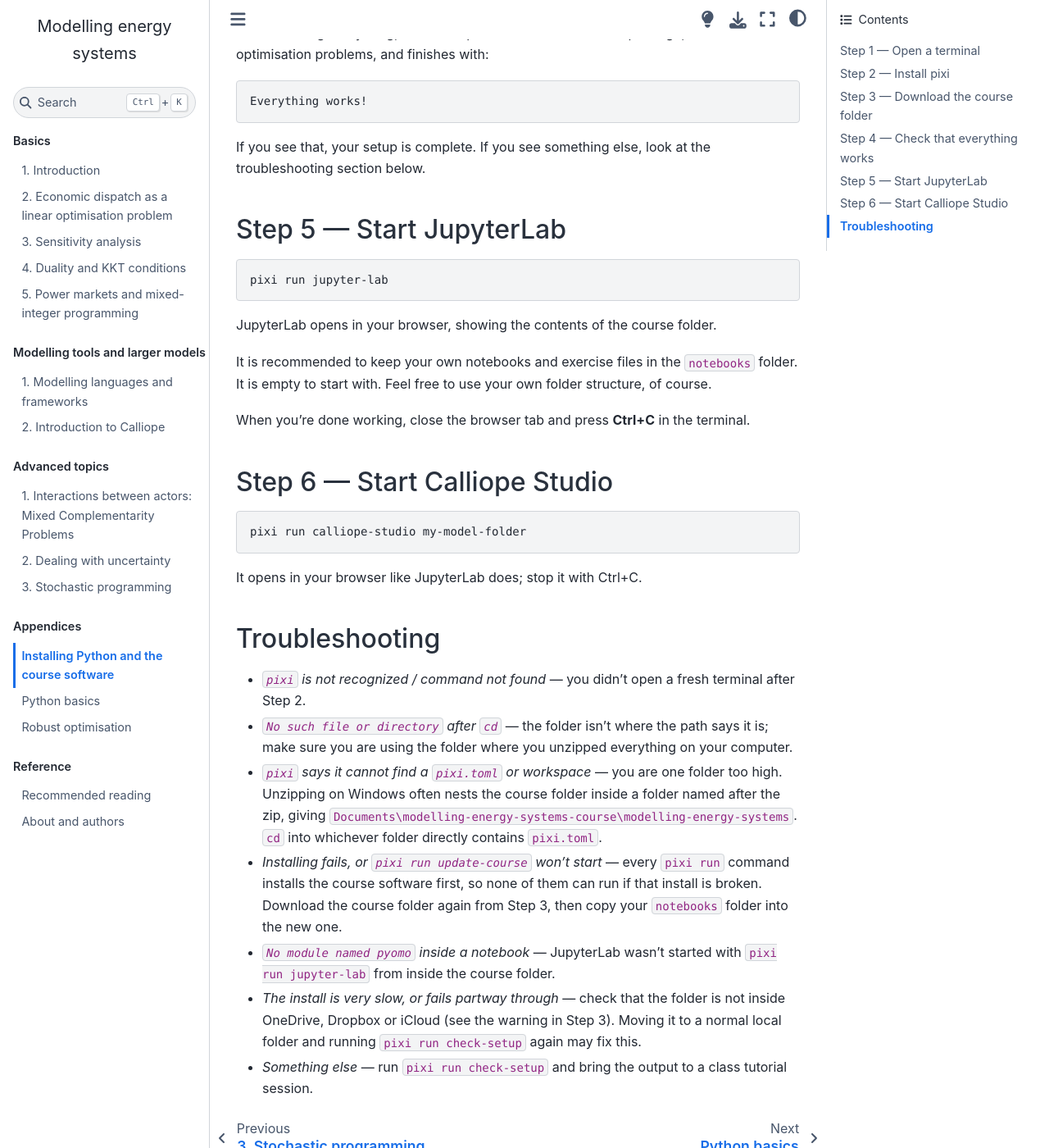
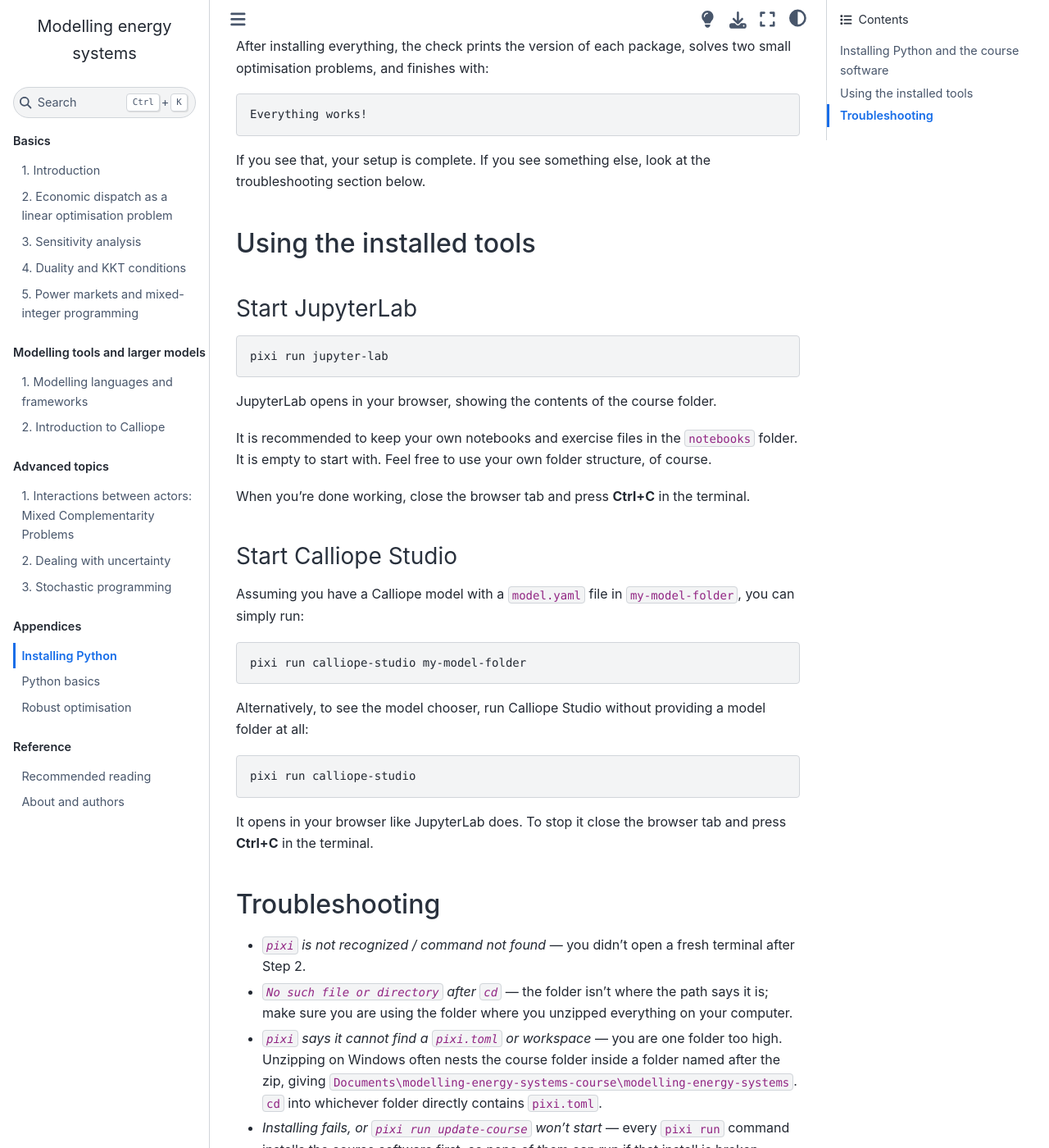
Before and after one commit to sjpfenninger/modelling-energy-systems, a Jupyter Book: the page built from appendix/installing-python.md, in a window 1280 px wide and 1400 px high, scrolled down 1795 px. Shown: the whole window at 82% size. Built offline with Jupyter Book 1.0.4 settings and Sphinx 7.4.7 and the Sphinx Book theme 1.1.4, drawn with Linux system fonts in a browser that asks for light colours; pages that are not in the unit, such as notebooks, are missing from menus; comment, search, counter and statistics services are not loaded.

Commit message:
Split instructions into "installing" and "using"

````diff
--- a/appendix/installing-python.md
+++ b/appendix/installing-python.md
@@ -1,16 +1,18 @@
 (content:installing-python)=
 
-# Installing Python and the course software
+# Installing Python
+
+## Installing Python and the course software
 
 You need two things: **pixi**, a small program that manages Python and all course packages for you, and the **course folder**, which tells pixi exactly what to install.
 If you have other Python installations on your system, including Anaconda, it won't interfere, but don't use its "Anaconda Prompt"; use the normal terminal as described below.)
 
-## Step 1 — Open a terminal
+### Step 1 — Open a terminal
 
 - **Windows:** open the Start menu, type `terminal`, and open **Terminal**. This is a window into which you type commands.
 - **macOS:** press Cmd+Space, type `terminal`, press Enter.
 
-## Step 2 — Install pixi
+### Step 2 — Install pixi
 
 You only need to do this once. Copy the line for your system, paste it into the terminal, and press Enter:
 
@@ -32,7 +34,7 @@ Then **close the terminal, open a new terminal**, and check that Pixi is install
 pixi --version
 ```
 
-## Step 3 — Download the course folder
+### Step 3 — Download the course folder
 
 Download [`modelling-energy-systems-course.zip`](https://github.com/sjpfenninger/modelling-course-env/releases/latest/download/modelling-energy-systems-course.zip), unzip it, and move the resulting `modelling-energy-systems` folder somewhere you'll keep your work, for example into `Documents`.
 This folder defines the course software and is also where your code will live.
@@ -42,7 +44,7 @@ It is best not to put the folder in a location synced by OneDrive, Dropbox or iC
 The course software is several hundred megabytes. Syncing it will be slow and can make the installation fail partway through.
 ```
 
-## Step 4 — Check that everything works
+### Step 4 — Check that everything works
 
 In the terminal, move into the folder, then run the check.
 Assuming you unzipped the folder into "Documents" (adjust the path as needed):
@@ -74,7 +76,9 @@ Everything works!
 If you see that, your setup is complete.
 If you see something else, look at the troubleshooting section below.
 
-## Step 5 — Start JupyterLab
+## Using the installed tools
+
+### Start JupyterLab
 
 ```bash
 pixi run jupyter-lab
@@ -87,13 +91,21 @@ It is empty to start with. Feel free to use your own folder structure, of course
 
 When you're done working, close the browser tab and press **Ctrl+C** in the terminal.
 
-## Step 6 — Start Calliope Studio
+### Start Calliope Studio
+
+Assuming you have a Calliope model with a `model.yaml` file in `my-model-folder`, you can simply run:
 
 ```bash
 pixi run calliope-studio my-model-folder
 ```
 
-It opens in your browser like JupyterLab does; stop it with Ctrl+C.
+Alternatively, to see the model chooser, run Calliope Studio without providing a model folder at all:
+
+```bash
+pixi run calliope-studio
+```
+
+It opens in your browser like JupyterLab does. To stop it close the browser tab and press **Ctrl+C** in the terminal.
 
 ## Troubleshooting
 
````
